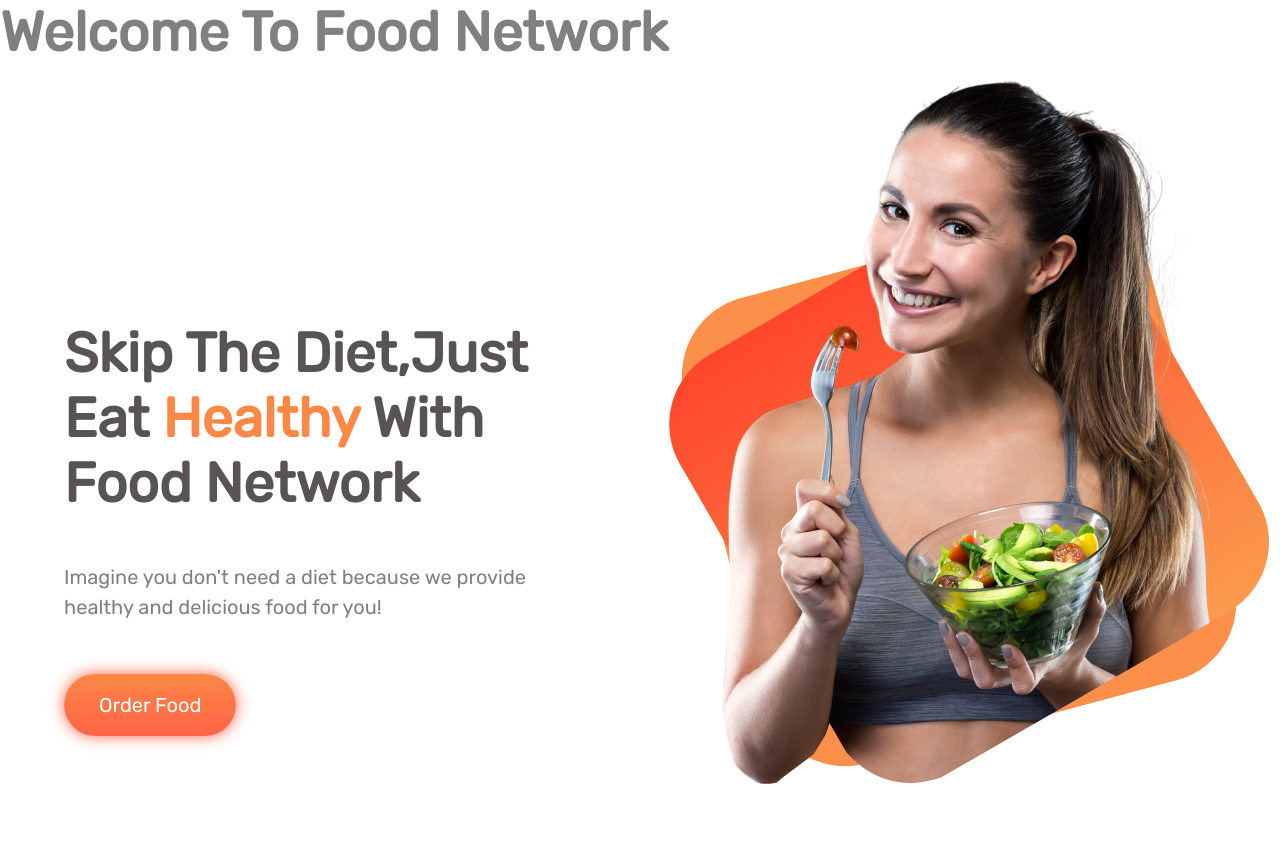
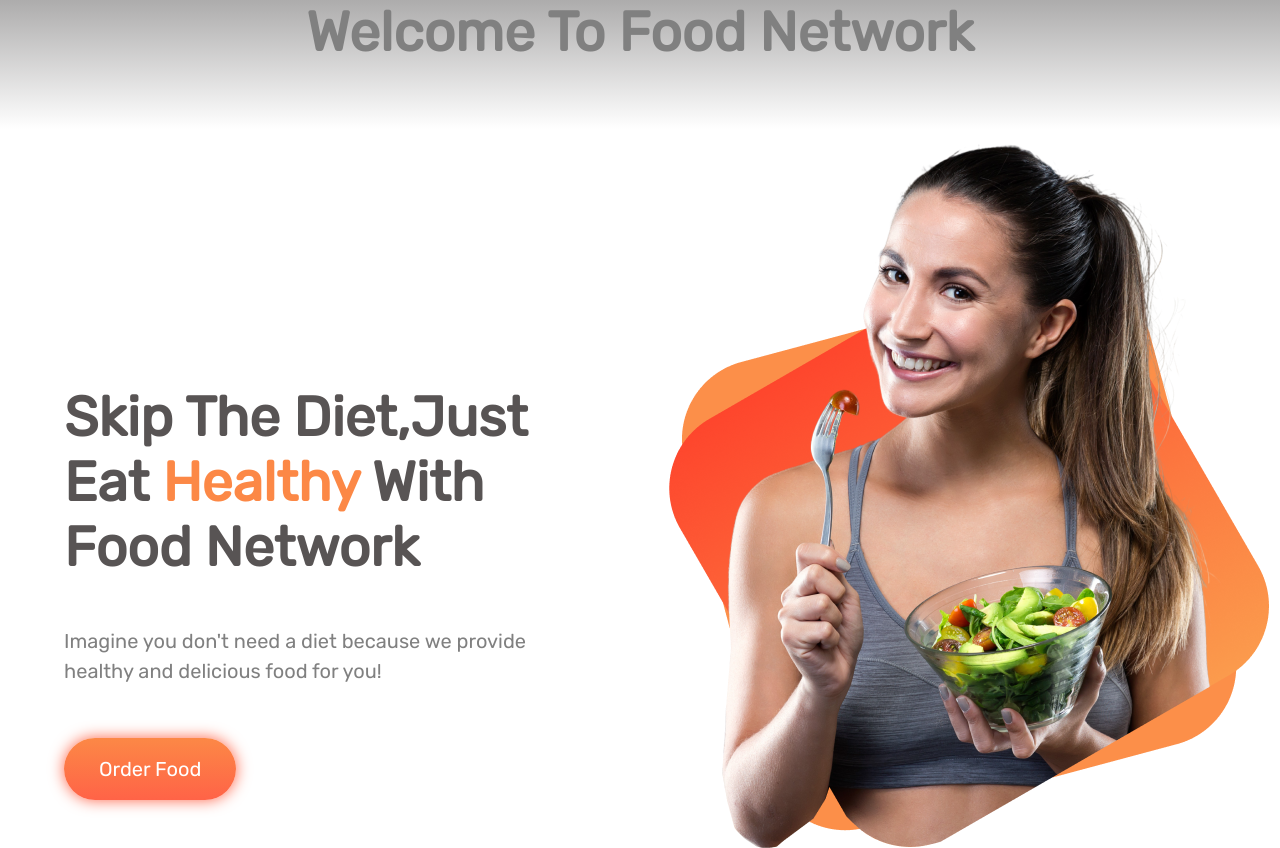
Before and after one commit to Jaber4770/food-network-repo, a plain HTML site: page index.html in a window 1280 px wide. Shown: the top 848 px of the page. Drawn offline with Linux system fonts and the light colour scheme.

Commit message:
header color added

```diff
--- a/style.css
+++ b/style.css
@@ -20,6 +20,12 @@ h3{
 }
 #wlcm-hdr{
     color:gray;
+    text-align: center;
+    padding-bottom: 5%;
+    background-image: linear-gradient(rgb(173, 172, 172), white);
+}
+.fst-heder{
+    padding-bottom: 5%;
 }
 .section-flex{
     display: flex;
```
